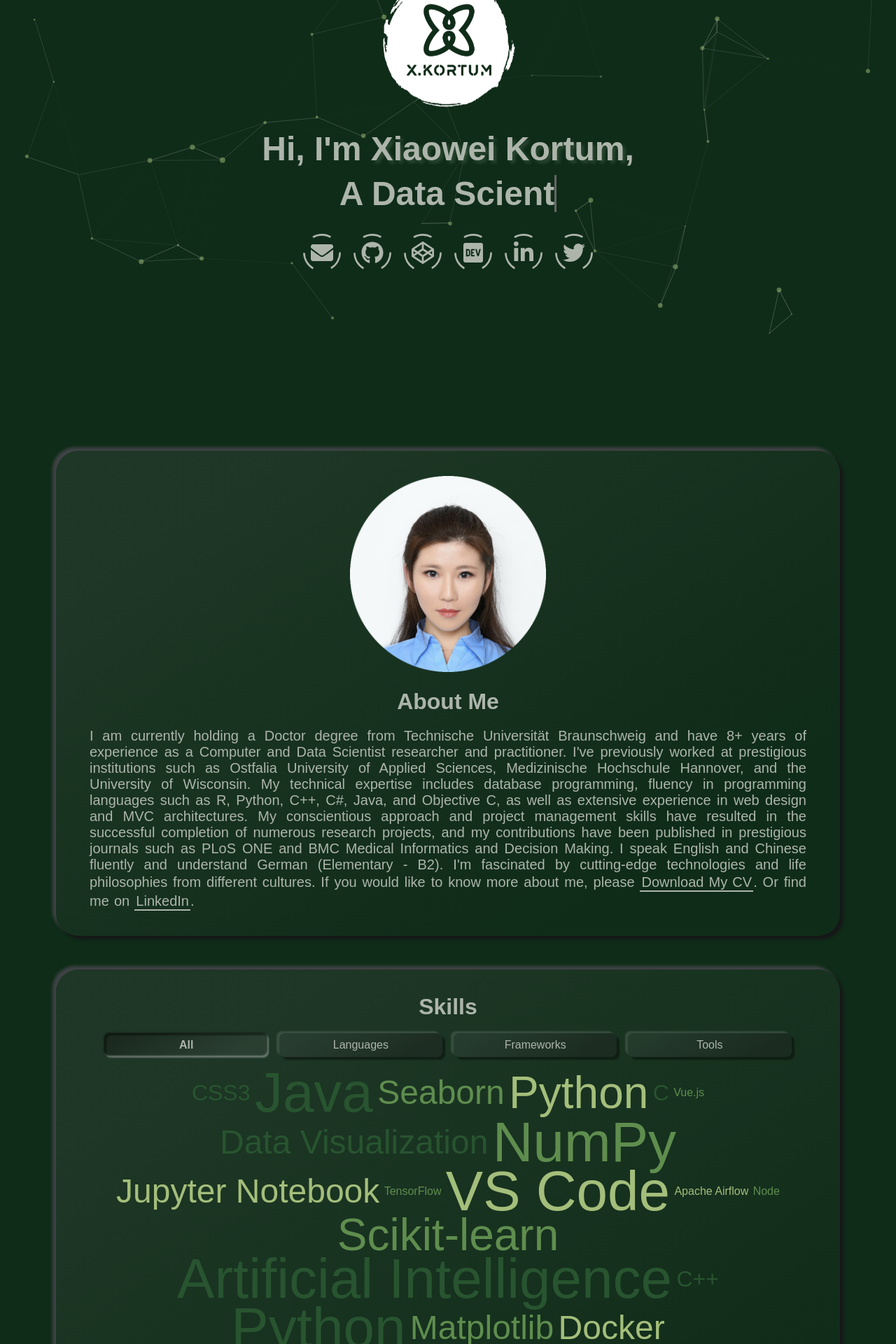
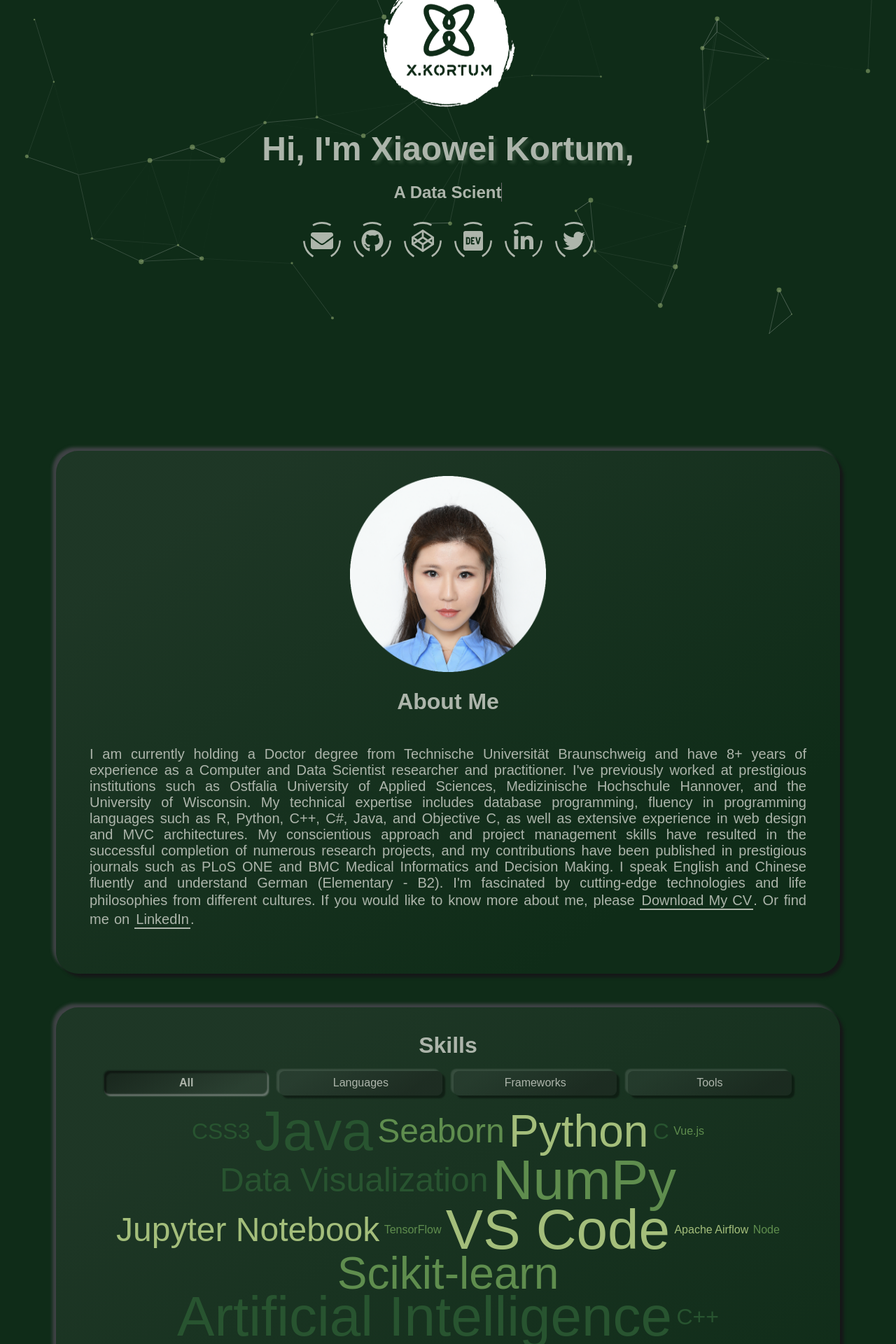
Before and after one commit to xkortum/xkortum.github.io, a Jekyll site: the page built from index.html, in a window 1280 px wide. Shown: the part 416-2336 px from the top of the page at 70% size. Built offline with Jekyll 4.4.1, drawn with Linux system fonts in a browser that asks for light colours; some web fonts are replaced.

Commit message:
change margin of .description

```diff
--- a/_config.yml
+++ b/_config.yml
@@ -15,8 +15,8 @@ username: Xiaowei Kortum
 # typing_text: This will be typed before 'scroll down for more'.
 # > set this to your job title, e.g. Fullstack Developer
 typing_text: A Data Scientist.
-typing_text1: 8+ years of Machine Learning experiences.
-typing_text2: Scroll down for more about me..
+typing_text1: 8+ Years of Machine Learning Experiences.
+typing_text2: Scroll down for more about me...
 
 # email: Your E-Mail address for the email button.
 email: xiaoweikortum@yahoo.com
--- a/_includes/landing-page.html
+++ b/_includes/landing-page.html
@@ -4,12 +4,12 @@
     <h1>Hi, I&#39;m
       <span class="highlight-title">{{site.username}}</span>,
     </h1>
-    <h1>
+    <h2>
       <span id="txt-rotate" data-period="2000"
-        data-rotate='["{{site.typing_text}}", "{{site.typing_text2}}"]'
+        data-rotate='["{{site.typing_text}}", "{{site.typing_text1}}", "{{site.typing_text2}}"]'
       >
       </span>
-    </h1>
+    </h2>
     <div class="landing-icons">
       {% if site.email != null %}
         <a class="social-link email" aria-label="My E-Mail" href="mailto:{{site.email}}">
```
Also changed, not shown: assets/css/main.min.css.
